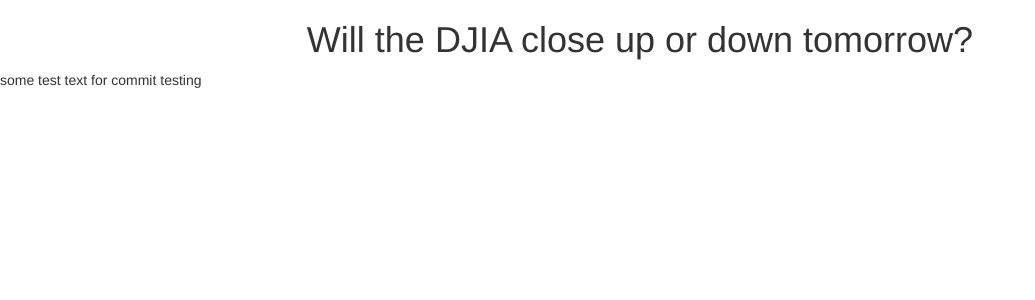
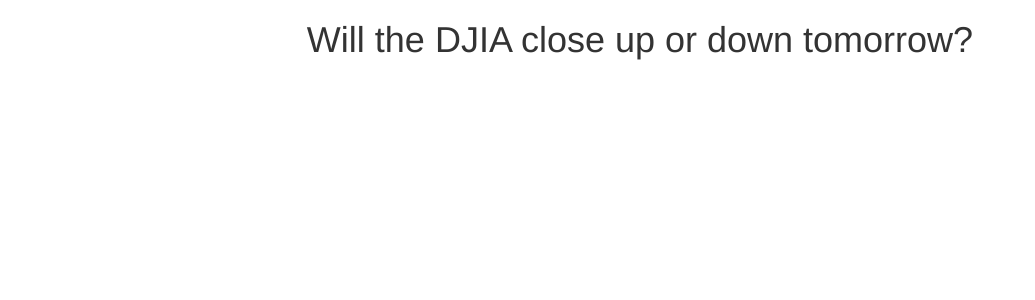
Before and after one commit to lcvaleski/duod, a Flask app: page / in a window 1280 px wide. Shown: the top 300 px of the page, without its empty margins (0-1035 px from the left). Run offline with Flask 2, Linux system fonts and the light colour scheme; some libraries are stand-ins or nearby versions.

Commit message:
reverting the changes for testing

```diff
--- a/templates/home.html
+++ b/templates/home.html
@@ -2,7 +2,6 @@
 
 {% block content %}
 <center><h1><a style="text-decoration: none; color: inherit;" href="/">Will the DJIA close up or down tomorrow?</a></h1></center>
-some test text for commit testing
 {% endblock %}
 
 {% block container %}
```
